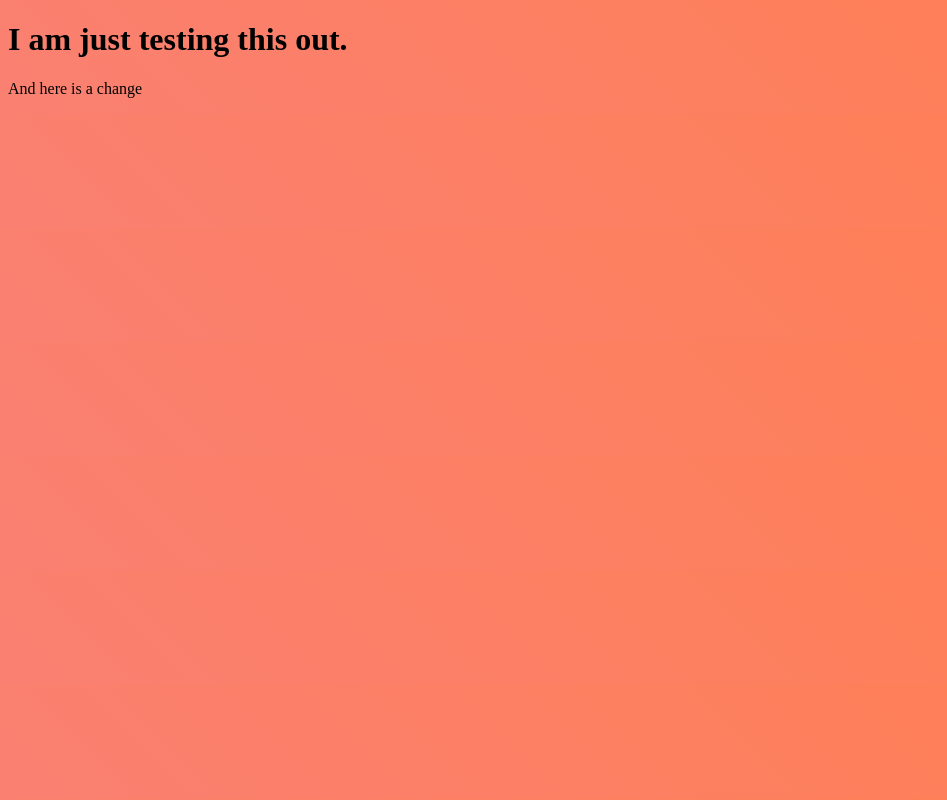
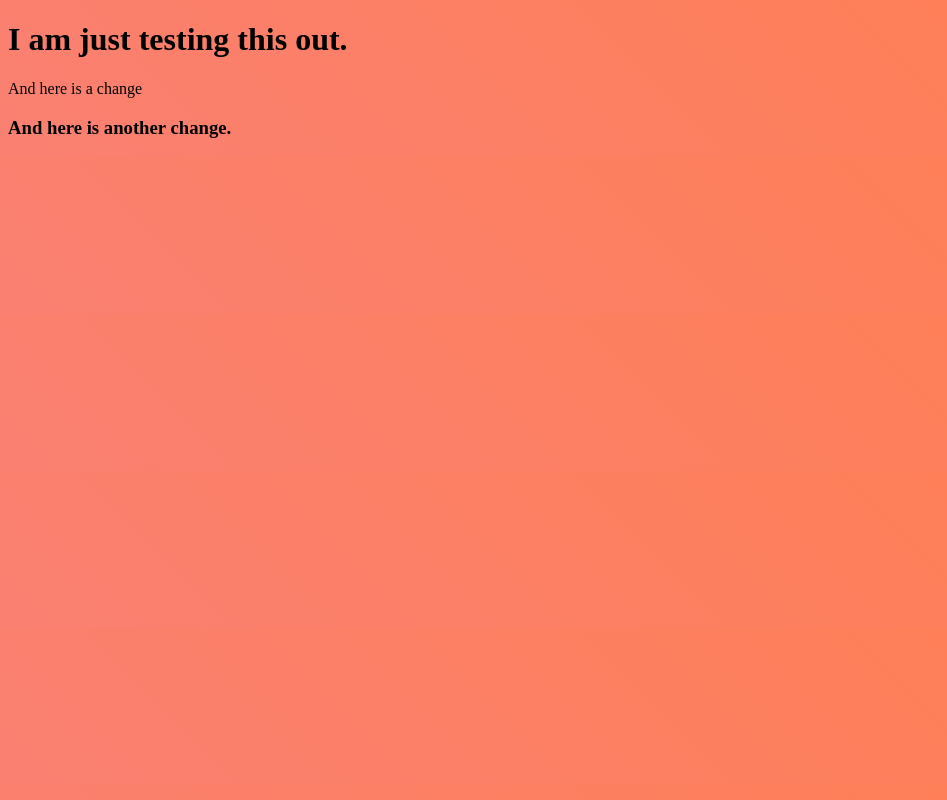
Before and after one commit to sullys-git/testing, a plain HTML site: page index.html in a window 1280 px wide. Shown: the whole page, without its empty margins (0-947 px from the left). Drawn offline with Linux system fonts and the light colour scheme.

Commit message:
a change

```diff
--- a/index.html
+++ b/index.html
@@ -9,6 +9,7 @@
 <body>
     <h1>I am just testing this out.</h1>
     <p>And here is a change</p>
+    <h3>And here is another change.</h3>
 
 </body>
 </html>
```
